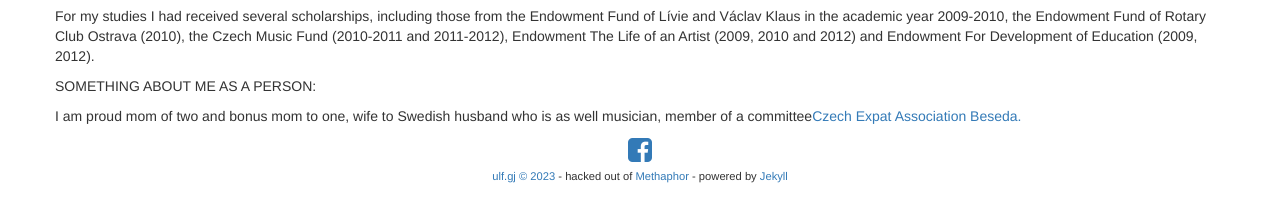
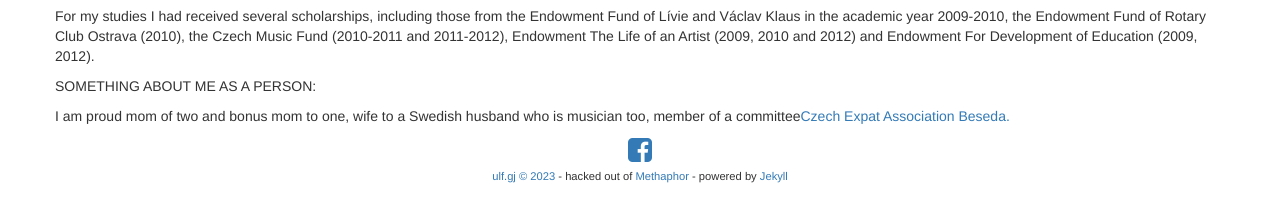
Before and after one commit to pampiridam/pampiridam.github.io, a Jekyll site: the page built from about.md, in a window 1280 px wide and 1046 px high. Shown: the part 841-1043 px from the top of the window. Built offline with Jekyll 4.4.1, drawn with Linux system fonts in a browser that asks for light colours; nearby versions of some CDN libraries; library files that are not in the unit come from our copies; comment, search, counter and statistics services are not loaded.

Commit message:
Update about.md

```diff
--- a/about.md
+++ b/about.md
@@ -22,7 +22,7 @@ For my studies I had received several scholarships, including those from the End
 
 SOMETHING ABOUT ME AS A PERSON:
 
-I am proud mom of two and bonus mom to one, wife to Swedish husband who is as well musician, member of a committee<a href="https://beseda.be" target="_blank">Czech Expat Association Beseda.
+I am proud mom of two and bonus mom to one, wife to a Swedish husband who is musician too, member of a committee<a href="https://beseda.be" target="_blank">Czech Expat Association Beseda.
 
 
 
```
